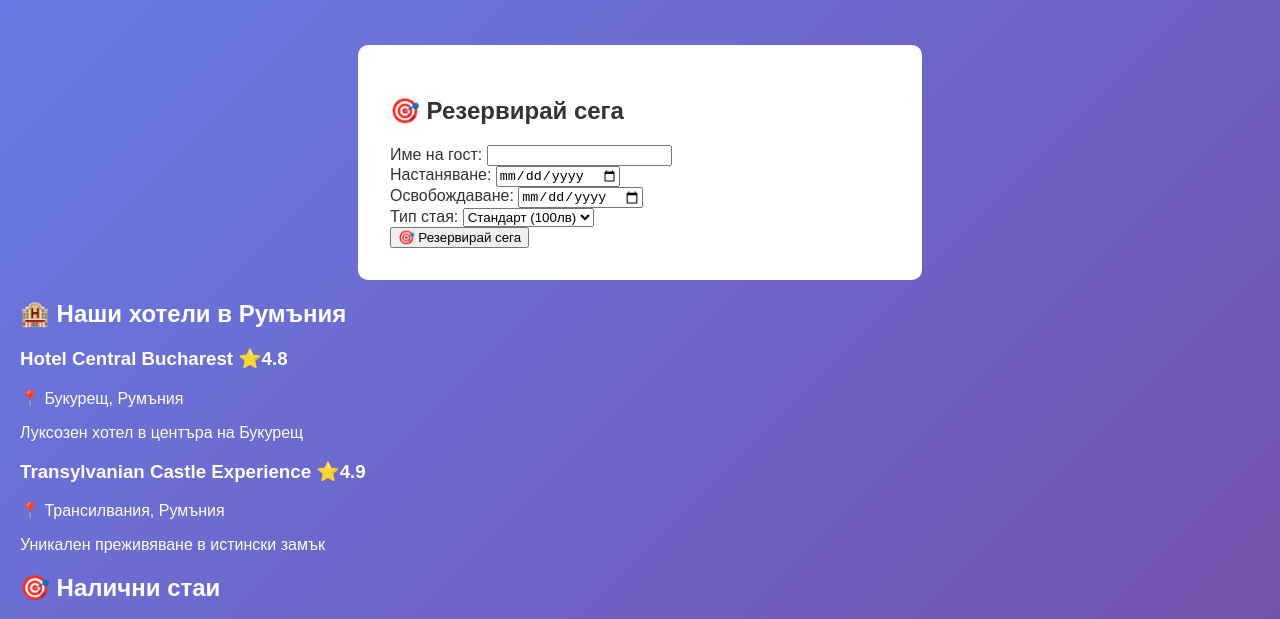
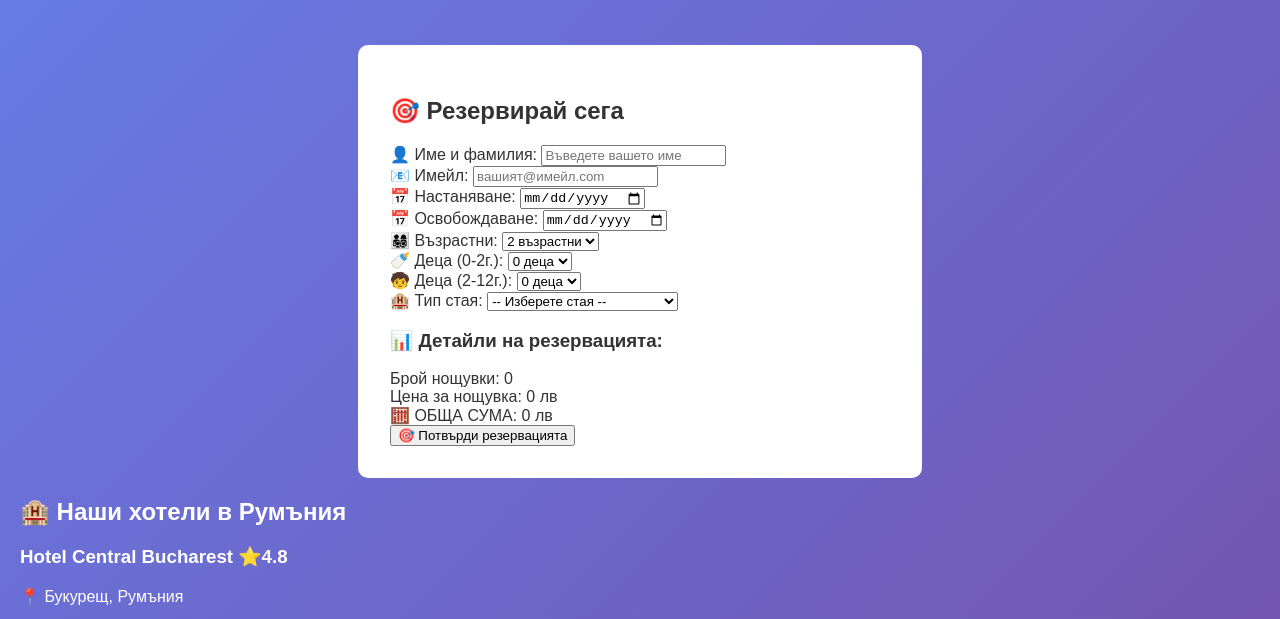
Before and after one commit to goceterziev-creator/2lip-hotel-system, a website: page index.html in a window 1280 px wide. Shown: the part 154-773 px from the top of the page. Drawn offline with Linux system fonts and the light colour scheme.

Commit message:
Revamp booking form with new fields and layout
Updated the booking form to include additional fields for guest information and improved layout.

```diff
--- a/index.html
+++ b/index.html
@@ -13,35 +13,98 @@
     </header>
 
     <main>
-        <!-- Форма за резервации -->
+        <!-- 📝 НОВА ПРОФЕСИОНАЛНА ФОРМА -->
         <section id="booking-form">
             <h2>🎯 Резервирай сега</h2>
             <div class="booking-form">
                 <form id="reservationForm">
+                    <!-- Лични данни -->
                     <div class="form-group">
-                        <label for="guestName">Име на гост:</label>
-                        <input type="text" id="guestName" required>
+                        <label for="guestName">👤 Име и фамилия:</label>
+                        <input type="text" id="guestName" placeholder="Въведете вашето име" required>
                     </div>
 
                     <div class="form-group">
-                        <label for="checkIn">Настаняване:</label>
-                        <input type="date" id="checkIn" required>
+                        <label for="guestEmail">📧 Имейл:</label>
+                        <input type="email" id="guestEmail" placeholder="вашият@имейл.com" required>
                     </div>
 
-                    <div class="form-group">
-                        <label for="checkOut">Освобождаване:</label>
-                        <input type="date" id="checkOut" required>
+                    <!-- Дати -->
+                    <div class="form-row">
+                        <div class="form-group">
+                            <label for="checkIn">📅 Настаняване:</label>
+                            <input type="date" id="checkIn" required>
+                        </div>
+
+                        <div class="form-group">
+                            <label for="checkOut">📅 Освобождаване:</label>
+                            <input type="date" id="checkOut" required>
+                        </div>
                     </div>
 
+                    <!-- Хора -->
+                    <div class="form-row">
+                        <div class="form-group">
+                            <label for="adults">👨‍👩‍👧‍👦 Възрастни:</label>
+                            <select id="adults" required>
+                                <option value="1">1 възрастен</option>
+                                <option value="2" selected>2 възрастни</option>
+                                <option value="3">3 възрастни</option>
+                                <option value="4">4 възрастни</option>
+                            </select>
+                        </div>
+
+                        <div class="form-group">
+                            <label for="children2">🍼 Деца (0-2г.):</label>
+                            <select id="children2">
+                                <option value="0">0 деца</option>
+                                <option value="1">1 дете</option>
+                                <option value="2">2 деца</option>
+                            </select>
+                        </div>
+                    </div>
+
+                    <div class="form-row">
+                        <div class="form-group">
+                            <label for="children12">🧒 Деца (2-12г.):</label>
+                            <select id="children12">
+                                <option value="0">0 деца</option>
+                                <option value="1">1 дете</option>
+                                <option value="2">2 деца</option>
+                                <option value="3">3 деца</option>
+                            </select>
+                        </div>
+                    </div>
+
+                    <!-- Тип стая -->
                     <div class="form-group">
-                        <label for="roomType">Тип стая:</label>
+                        <label for="roomType">🏨 Тип стая:</label>
                         <select id="roomType" required>
-                            <option value="standard">Стандарт (100лв)</option>
-                            <option value="luxury">Лукс (200лв)</option>
+                            <option value="">-- Изберете стая --</option>
+                            <option value="standard" data-price="100">Стандарт стая - 100лв/нощ</option>
+                            <option value="luxury" data-price="200">Луксозна стая - 200лв/нощ</option>
+                            <option value="family" data-price="150">Семейна стая - 150лв/нощ</option>
                         </select>
                     </div>
 
-                    <button type="submit" class="btn-book">🎯 Резервирай сега</button>
+                    <!-- Детайли за резервацията -->
+                    <div class="reservation-summary">
+                        <h3>📊 Детайли на резервацията:</h3>
+                        <div class="summary-item">
+                            <span>Брой нощувки:</span>
+                            <span id="nightsCount">0</span>
+                        </div>
+                        <div class="summary-item">
+                            <span>Цена за нощувка:</span>
+                            <span id="pricePerNight">0 лв</span>
+                        </div>
+                        <div class="summary-item total">
+                            <span>🧮 ОБЩА СУМА:</span>
+                            <span id="totalPrice">0 лв</span>
+                        </div>
+                    </div>
+
+                    <button type="submit" class="btn-book">🎯 Потвърди резервацията</button>
                 </form>
             </div>
         </section>
```
